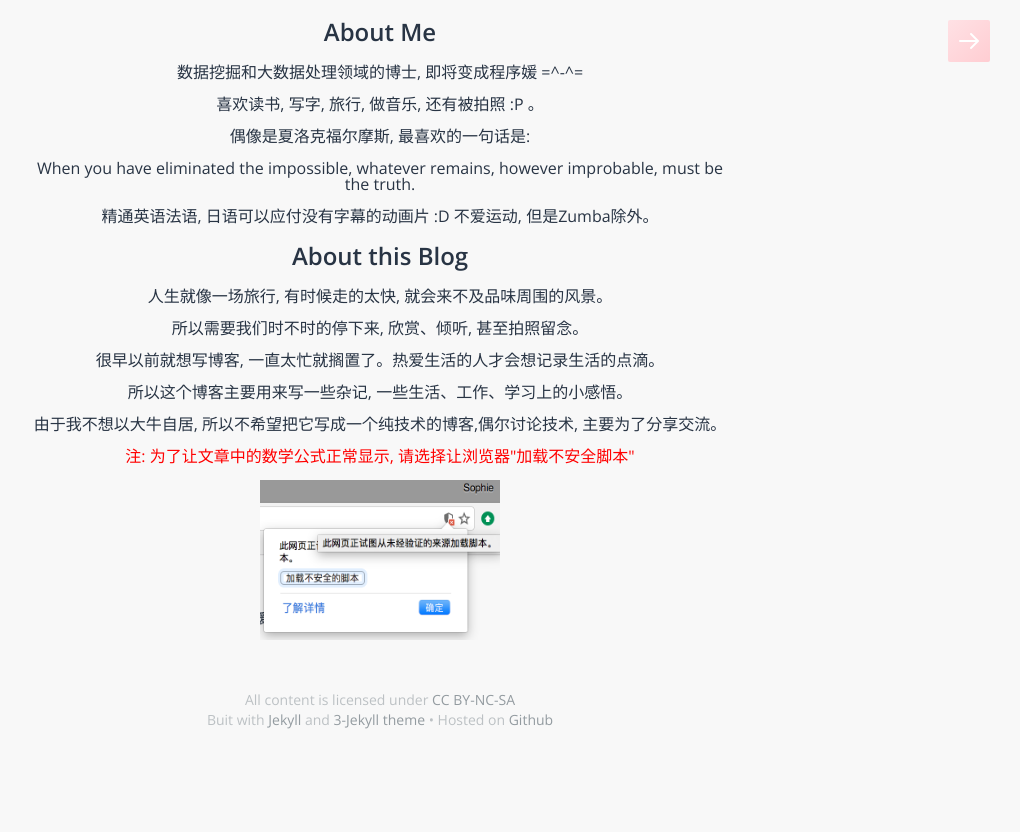
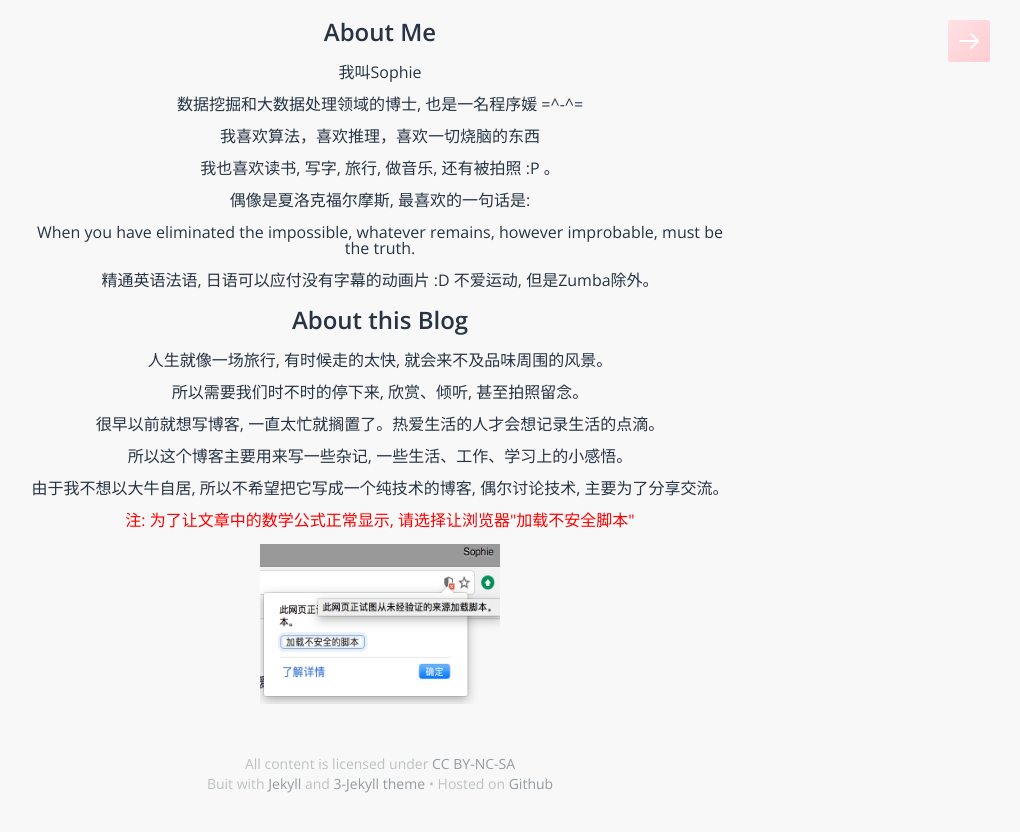
Before and after one commit to sophiesongge/sophiesongge.github.io, a Jekyll site: the page built from index.html, in a window 1280 px wide. Shown: the top 832 px of the page, without its empty margins (260-1280 px from the left). Built offline with Jekyll 4.4.1, drawn with Linux system fonts in a browser that asks for light colours; some web fonts are replaced.

Commit message:
update about me

```diff
--- a/index.html
+++ b/index.html
@@ -4,8 +4,10 @@ layout: default
 <div id="home" class="container">
     <article id="post__content">
     <h1>About Me</h1>
-        <p>   数据挖掘和大数据处理领域的博士, 即将变成程序媛 =^-^= </p>
-        <p>   喜欢读书, 写字, 旅行, 做音乐, 还有被拍照 :P 。</p>
+        <p>   我叫Sophie </p>
+        <p>   数据挖掘和大数据处理领域的博士, 也是一名程序媛 =^-^= </p>
+        <p>   我喜欢算法，喜欢推理，喜欢一切烧脑的东西 </p>
+        <p>   我也喜欢读书, 写字, 旅行, 做音乐, 还有被拍照 :P 。</p>
         <p>   偶像是夏洛克福尔摩斯, 最喜欢的一句话是: </p>
         <p>    When you have eliminated the impossible, whatever remains, however improbable, must be the truth. </p>
         <p>   精通英语法语, 日语可以应付没有字幕的动画片 :D 不爱运动, 但是Zumba除外。</p>
@@ -14,7 +16,7 @@ layout: default
         <p>    所以需要我们时不时的停下来, 欣赏、倾听, 甚至拍照留念。 </p>
         <p>    很早以前就想写博客, 一直太忙就搁置了。热爱生活的人才会想记录生活的点滴。 </p>
         <p>    所以这个博客主要用来写一些杂记, 一些生活、工作、学习上的小感悟。 </p>
-        <p>    由于我不想以大牛自居, 所以不希望把它写成一个纯技术的博客,偶尔讨论技术, 主要为了分享交流。</p>
+        <p>    由于我不想以大牛自居, 所以不希望把它写成一个纯技术的博客, 偶尔讨论技术, 主要为了分享交流。</p>
 
         <p style="color:red">注: 为了让文章中的数学公式正常显示, 请选择让浏览器"加载不安全脚本"</p>
         <img src ="/images/script.png" align ="center" width="240" height="160">
```
